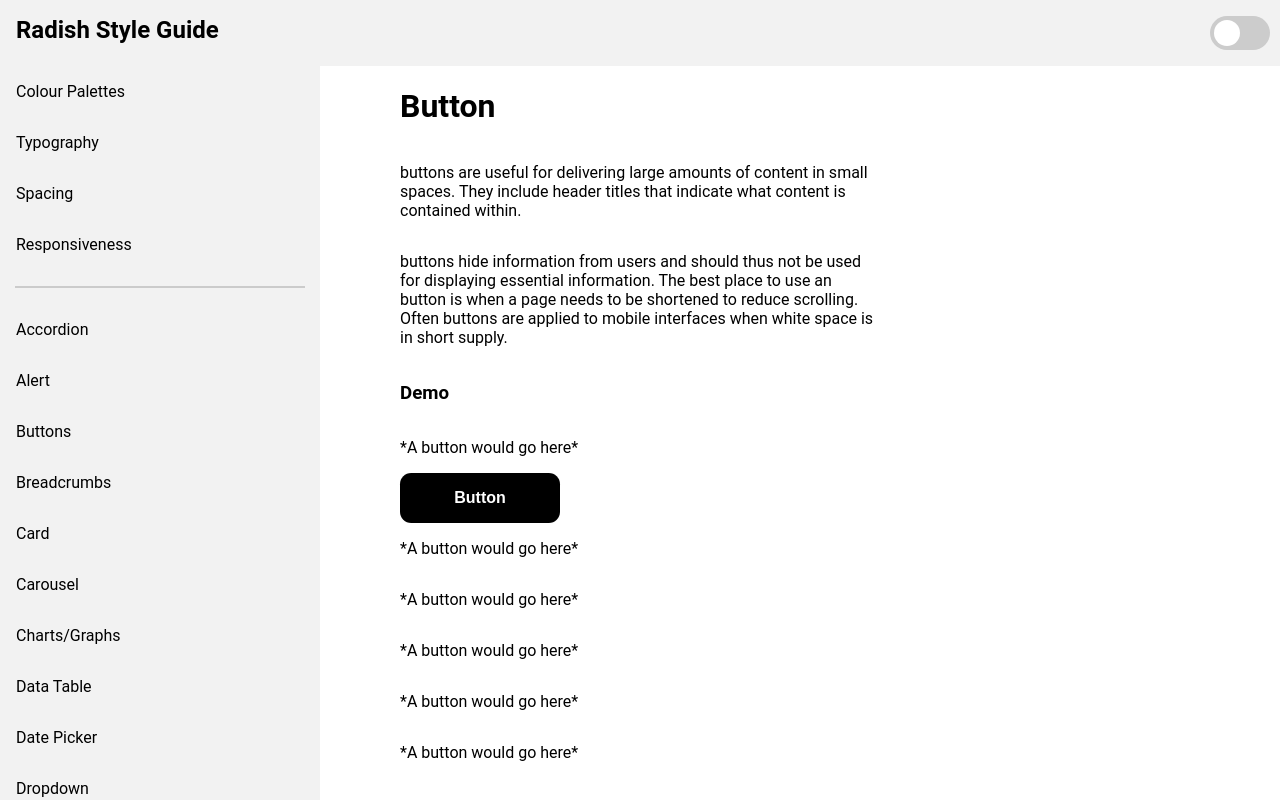
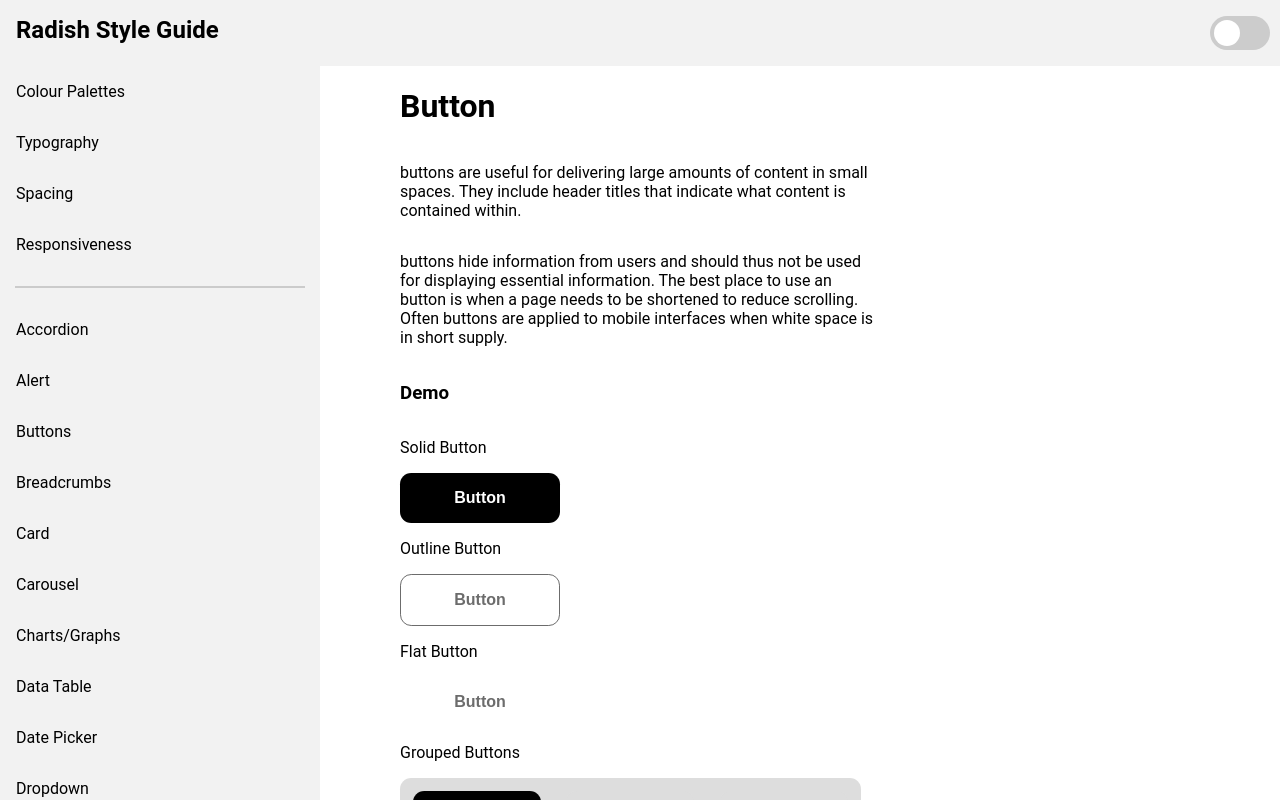
Before and after one commit to HMHepburn/Shirazi, an Angular app: page /button in a window 1280 px wide. Built offline with nearby package versions, Linux system fonts and the light colour scheme.

Commit message:
adding more buttons

```diff
--- a/src/app/components/button/button.component.css
+++ b/src/app/components/button/button.component.css
@@ -1,9 +1,9 @@
 .button-container {
-    display:flex;
-    flex-direction:column;
-    margin-left:5rem;
-    max-width:50%;
-    height:max-content;
+    display: flex;
+    flex-direction: column;
+    margin-left: 5rem;
+    max-width: 50%;
+    height: max-content;
 }
 
 .solid {
@@ -21,7 +21,67 @@
 }
 
 .solid:active {
-    /* background-color: #3e8e41; */
     box-shadow: 0 0.2rem #6C6C6C;
     transform: translateY(4px);
-  }
+}
+
+.outline {
+    border-radius: 0.7rem;
+    border: 1px solid #6C6C6C;
+    background-color: #FFFFFF;
+    color: #6C6C6C;
+    padding: 1rem;
+    width: 10rem;
+    font-size: medium;
+}
+
+.outline:hover {
+    border: 1px solid #000000;
+    color: #000000;
+}
+
+.flat {
+    border-radius: 0.7rem;
+    border: none;
+    background-color: #FFFFFF;
+    color: #6C6C6C;
+    padding: 1rem;
+    width: 10rem;
+    font-size: medium;
+}
+
+.flat:hover {
+    color: #000000;
+}
+
+.grouped-buttons {
+    align-content: space-between;
+    background-color: #DDDDDD;
+    width: fit-content;
+    border-radius: 0.7rem;
+}
+
+.grouped {
+    border-radius: 0.7rem;
+    border: none;
+    color: #000000;
+    padding: 0.5rem;
+    width: 8rem;
+    font-size: medium;
+    margin: 0.8rem;
+    background-color: #DDDDDD;
+}
+
+.grouped:hover {
+    background-color: #CBCBCB;
+}
+
+.active {
+    background-color: #000000;
+    color: #FFFFFF;
+}
+
+.grouped:active {
+    box-shadow: 0 0.2rem #6C6C6C;
+    transform: translateY(4px);
+}
--- a/src/app/components/button/button.component.html
+++ b/src/app/components/button/button.component.html
@@ -10,13 +10,30 @@
         Often buttons are applied to mobile interfaces when white space is in short supply.
     </p>
     <h3>Demo</h3>
-    <p>*A button would go here*</p>
+    <p>Solid Button</p>
     <button class="solid">
         <strong>Button</strong>
     </button>
-    <p>*A button would go here*</p>
-    <p>*A button would go here*</p>
-    <p>*A button would go here*</p>
+    <p>Outline Button</p>
+    <button class="outline">
+        <strong>Button</strong>
+    </button>
+    <p>Flat Button</p>
+    <button class="flat">
+        <strong>Button</strong>
+    </button>
+    <p>Grouped Buttons</p>
+    <div class="grouped-buttons">
+        <button class="grouped active">
+            <strong>Button</strong>
+        </button>
+        <button class="grouped">
+            <strong>Button</strong>
+        </button>
+        <button class="grouped">
+            <strong>Button</strong>
+        </button>
+    </div>
     <p>*A button would go here*</p>
     <p>*A button would go here*</p>
 </div>
```
